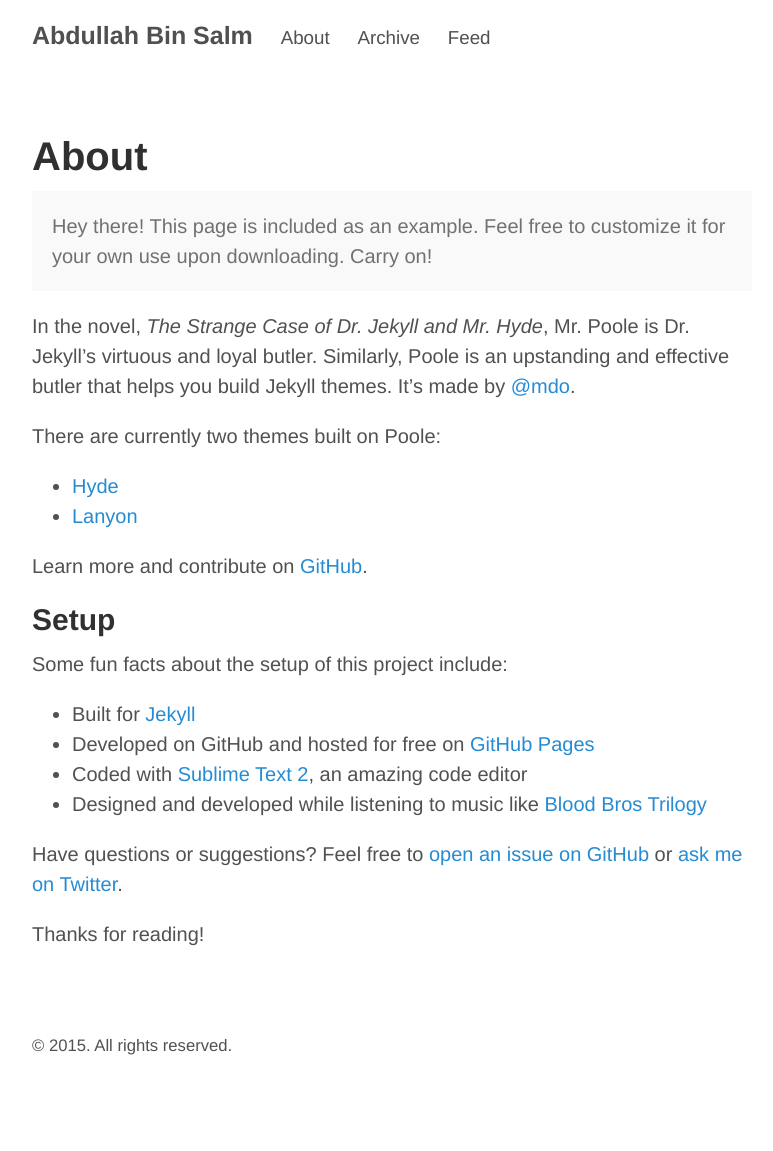
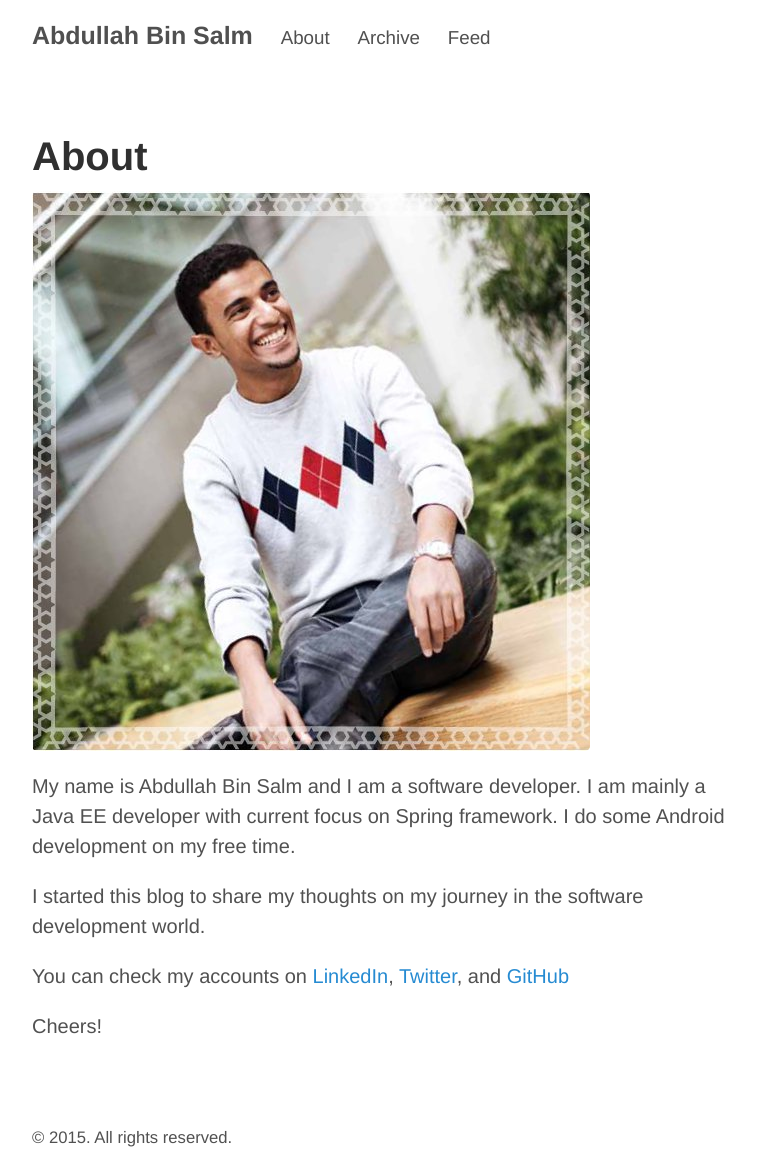
Before and after one commit to abinsalm/abinsalm.github.io, a Jekyll site: the page built from about.md, in a window 1280 px wide. Shown: the whole page, without its empty margins (248-1021 px from the left). Built offline with Jekyll 4.4.1, drawn with Linux system fonts in a browser that asks for light colours; before the commit the page ends 1059 px from its top, so only the background shows below that.

Commit message:
another commit ... lol

```diff
--- a/_config.yml
+++ b/_config.yml
@@ -8,7 +8,8 @@ permalink:        pretty
 # Setup
 title:            Abdullah Bin Salm
 tagline:          An awsome developer
-url:              http://abinsalm.github.io
+#url:              http://abinsalm.github.io
+url:                http://localhost:4000
 baseurl:          /
 
 author:
@@ -17,6 +18,8 @@ author:
   email:          dragon_z_m10dx@hotmail.com
 
 paginate:         1
+
+avatar: https://raw.githubusercontent.com/barryclark/jekyll-now/master/images/jekyll-logo.png
 
 # Custom vars
 version:          1.0.0
--- a/about.md
+++ b/about.md
@@ -3,28 +3,12 @@ layout: page
 title: About
 ---
 
-<p class="message">
-  Hey there! This page is included as an example. Feel free to customize it for your own use upon downloading. Carry on!
-</p>
+![Here I am](/assets/images/me.jpg)
 
-In the novel, *The Strange Case of Dr. Jekyll and Mr. Hyde*, Mr. Poole is Dr. Jekyll's virtuous and loyal butler. Similarly, Poole is an upstanding and effective butler that helps you build Jekyll themes. It's made by [@mdo](https://twitter.com/mdo).
+My name is Abdullah Bin Salm and I am a software developer. I am mainly a Java EE developer with current focus on Spring framework. I do some Android development on my free time.
 
-There are currently two themes built on Poole:
+I started this blog to share my thoughts on my journey in the software development world.
 
-* [Hyde](http://hyde.getpoole.com)
-* [Lanyon](http://lanyon.getpoole.com)
+You can check my accounts on [LinkedIn](https://ca.linkedin.com/in/abinsalm), [Twitter](https://twitter.com/a_binsalm), and [GitHub](https://github.com/abinsalm)
 
-Learn more and contribute on [GitHub](https://github.com/poole).
-
-## Setup
-
-Some fun facts about the setup of this project include:
-
-* Built for [Jekyll](http://jekyllrb.com)
-* Developed on GitHub and hosted for free on [GitHub Pages](https://pages.github.com)
-* Coded with [Sublime Text 2](http://sublimetext.com), an amazing code editor
-* Designed and developed while listening to music like [Blood Bros Trilogy](https://soundcloud.com/maddecent/sets/blood-bros-series)
-
-Have questions or suggestions? Feel free to [open an issue on GitHub](https://github.com/poole/poole/issues/new) or [ask me on Twitter](https://twitter.com/mdo).
-
-Thanks for reading!
+Cheers!
```
Also changed, not shown: assets/images/me.jpg (added).
